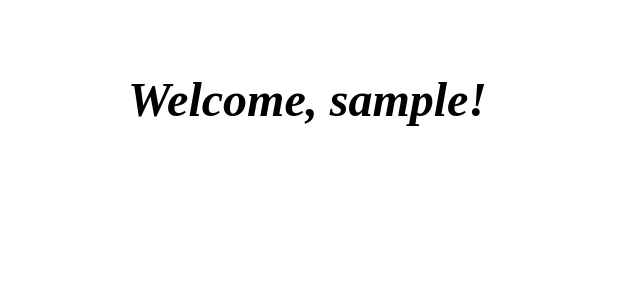
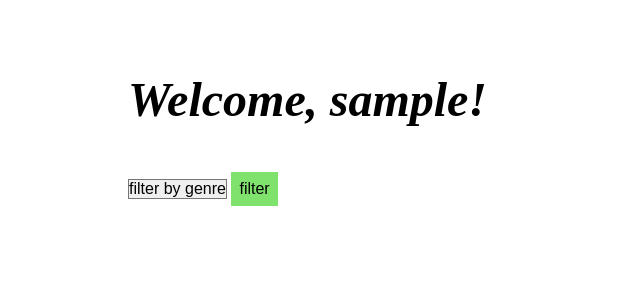
Before and after one commit to vctrth/backendshop, a PHP site: page / in a window 1280 px wide. Shown: the part 101-401 px from the top of the page, without its empty margins (0-640 px from the left). Run offline with PHP 8.4, Linux system fonts and the light colour scheme; the visitor is signed in with stand-in values (Sample User, id 1); data that the repository does not hold is empty.

Commit message:
feat(index): add genre filtering

```diff
--- a/classes/Product.php
+++ b/classes/Product.php
@@ -6,6 +6,7 @@ class Product {
 
     private $name;
     private $artist;
+    private $genre;
     private $category_id;
     private $price;
     private $thumbnail;
@@ -149,18 +150,20 @@ class Product {
 
         // echo $password;
         $query = $conn->prepare("
-        INSERT INTO tl_item(name, artist, price, thumbnail, stock)
-        VALUES (:name, :artist, :price, :thumbnail, :stock);
+        INSERT INTO tl_item(name, artist, genre, price, thumbnail, stock)
+        VALUES (:name, :artist, :genre, :price, :thumbnail, :stock);
         ");
 
         $name = $this->getName();
         $artist = $this->getArtist();
+        $genre = $this->getGenre();
         $price = $this->getPrice();
         $thumbnail = $this->getThumbnail();
         $stock = $this->getStock();
 
         $query->bindValue(":name", $name);
         $query->bindValue(":artist", $artist);
+        $query->bindValue(":genre", $genre);
         $query->bindValue(":price", $price);
         $query->bindValue(":thumbnail", $thumbnail);
         $query->bindValue(":stock", $stock);
--- a/index.php
+++ b/index.php
@@ -51,15 +51,38 @@ $products = Product::getAll();
     <div class="container">
         <h2><i>Welcome, <?php echo $_SESSION['username'] ?>!</i></h2>
 
+        <div class="filters">
+
+            <form action="" method="post" class="filter_form">
+
+                <select name="genre" id="genre">
+                    <option value="" disabled selected>filter by genre</option>
+
+                    <option value="">all</option>
+
+                    <option value="shoegaze">Shoegaze</option>
+                    <option value="postpunk">Post-Punk</option>
+                    <option value="jazzrock">Jazz-Rock</option>
+                    <option value="rock">Rock</option>
+                </select>
+
+                <input type="submit" value="filter" class="btn">
+            </form>
+        </div>
+
         <div class="products">
 
             <?php forEach($products as $product): ?>
+
+                <?php if($product['genre'] === $_POST['genre'] || $_POST['genre'] === ''): ?>
+
                     <div class="product_container">
                         <img src="<?php echo $product['thumbnail'] ?>" alt="" class="album_cover">
                         <p><b><?php echo $product['name'] ?></b></p>
                         <p><span class="accent_color"><?php echo $product['artist'] ?></span></p>
                         <p>€<?php echo $product['price'] ?>.00</p>
                     </div>
+                <?php endif; ?>
             <?php endforeach; ?>
         </div>
 
--- a/style.css
+++ b/style.css
@@ -71,6 +71,16 @@ h2 {
     border-color: var(--accent_green);
 }
 
+#genre {
+    appearance: none;
+/*
+    outline: 0;
+    border-width: 0 0 1px 0;
+    border-color: lightgray;
+
+    background-color: whitesmoke; */
+}
+
 .btn {
 
     margin-top: 1em;
```
Also changed, not shown: 2 other files. Lines whose indentation alone changed are shown as unchanged.
